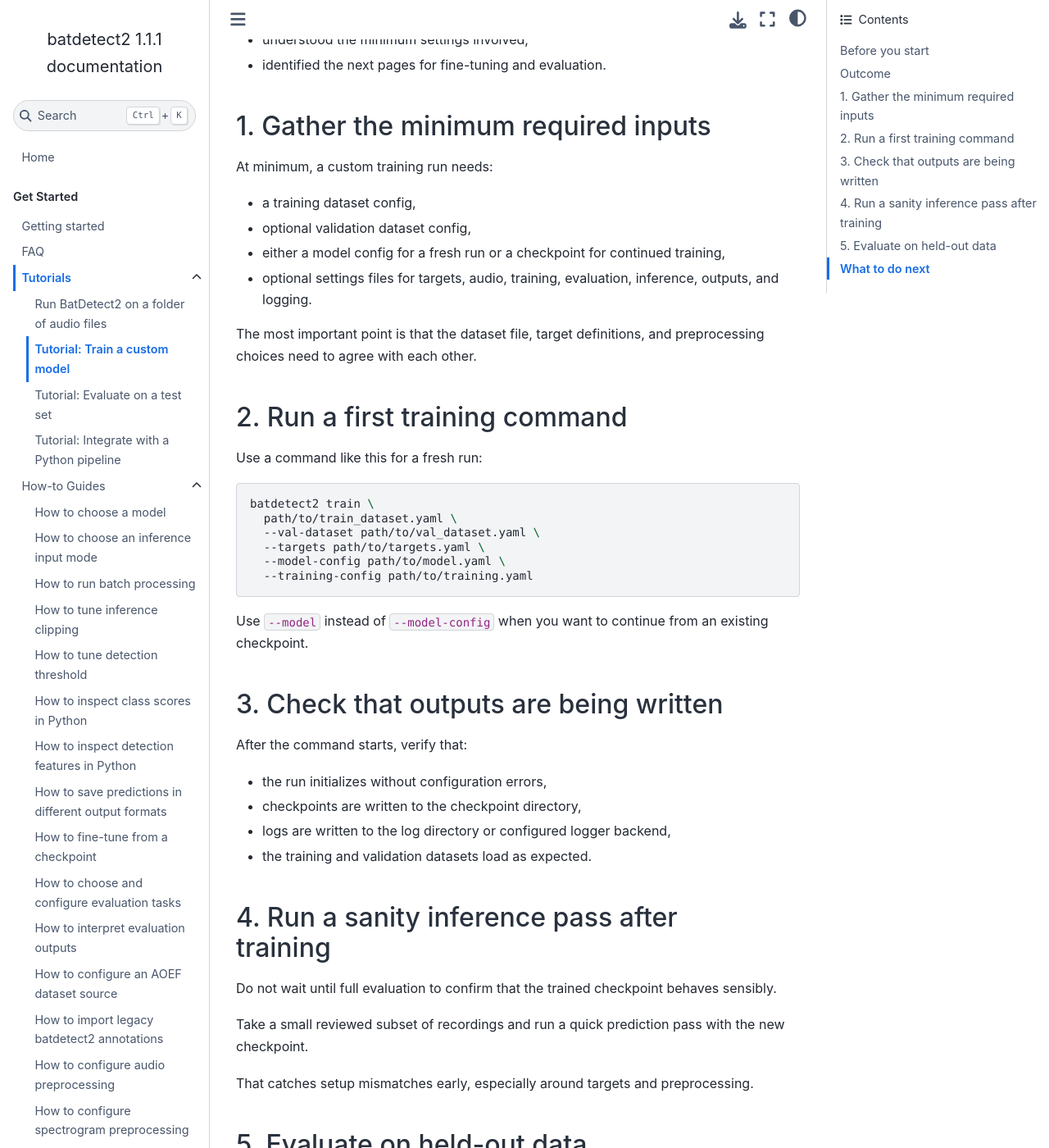
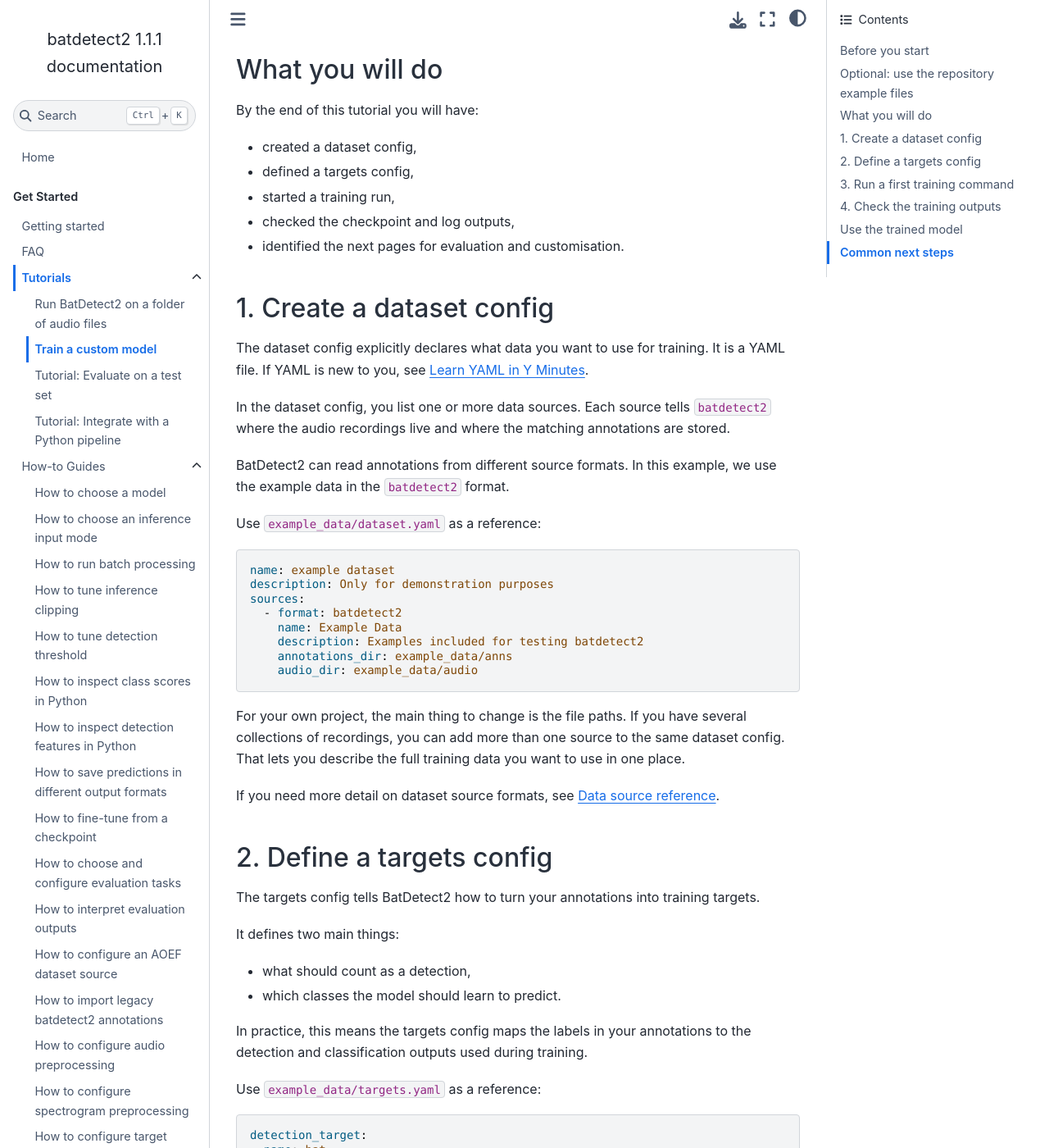
Before and after one commit to macaodha/batdetect2, a Sphinx documentation site: the page built from docs/source/tutorials/train-a-custom-model.md, in a window 1280 px wide and 1400 px high, scrolled down 782 px. Shown: the whole window at 82% size. Built offline with Sphinx 7.4.7 and the Sphinx Book theme 1.1.4, drawn with Linux system fonts in a browser that asks for light colours; some of the changed text lies outside the part shown.

Commit message:
docs: expand training tutorial and config guidance

````diff
--- a/docs/source/reference/configs.rst
+++ b/docs/source/reference/configs.rst
@@ -5,6 +5,9 @@ BatDetect2 uses separate config objects for different workflow surfaces.
 
 Use the dedicated reference pages for each config family:
 
+- model config
+- training config
+- logging config
 - inference config
 - evaluation config
 - outputs config
--- a/docs/source/reference/index.md
+++ b/docs/source/reference/index.md
@@ -10,6 +10,9 @@ details, or Python API entries.
 
 cli/index
 api
+model-config
+training-config
+logging-config
 inference-config
 evaluation-config
 outputs-config
--- /dev/null
+++ b/docs/source/reference/logging-config.md
@@ -0,0 +1,46 @@
+# Logging config reference
+
+`AppLoggingConfig` controls which logger backend BatDetect2 uses for training,
+evaluation, and inference.
+
+Defined in `batdetect2.logging`.
+
+## Top-level fields
+
+- `train`
+  - logger config for training runs.
+- `evaluation`
+  - logger config for evaluation runs.
+- `inference`
+  - logger config for inference runs.
+
+## Built-in logger backends
+
+Current built-in logger backends are:
+
+- `csv`
+- `tensorboard`
+- `mlflow`
+- `dvclive`
+
+## Default behaviour
+
+By default:
+
+- training uses `csv`,
+- evaluation uses `csv`,
+- inference uses `csv`.
+
+With the CSV logger, training writes a `metrics.csv` file in the log folder.
+
+Example files live under `example_data/configs/`, including
+`example_data/configs/logging.yaml`.
+
+## Related pages
+
+- Train command reference:
+  {doc}`cli/train`
+- Evaluate command reference:
+  {doc}`cli/evaluate`
+- Run inference on a folder:
+  {doc}`../tutorials/run-inference-on-folder`
--- /dev/null
+++ b/docs/source/reference/training-config.md
@@ -0,0 +1,50 @@
+# Training config reference
+
+`TrainingConfig` controls the training loop, optimisation, data loading, losses,
+and validation tasks.
+
+Defined in `batdetect2.train.config`.
+
+## Top-level fields
+
+- `train_loader`
+  - training data loading and clipping settings.
+- `val_loader`
+  - validation data loading and clipping settings.
+- `optimizer`
+  - optimiser type and learning rate settings.
+- `scheduler`
+  - learning-rate schedule settings.
+- `loss`
+  - detection, classification, and size loss settings.
+- `trainer`
+  - PyTorch Lightning trainer settings such as `max_epochs`.
+- `labels`
+  - target label generation settings.
+- `validation`
+  - evaluation tasks used during validation.
+- `checkpoints`
+  - checkpoint saving settings.
+
+## What this config controls
+
+Use `TrainingConfig` when you want to change things like:
+
+- batch size,
+- augmentation,
+- optimiser and scheduler settings,
+- number of epochs,
+- validation frequency,
+- checkpoint behaviour.
+
+Example files live under `example_data/configs/`, including
+`example_data/configs/training.yaml`.
+
+## Related pages
+
+- Evaluation config:
+  {doc}`evaluation-config`
+- Train command reference:
+  {doc}`cli/train`
+- Fine-tune from a checkpoint:
+  {doc}`../how_to/fine-tune-from-a-checkpoint`
--- a/docs/source/tutorials/train-a-custom-model.md
+++ b/docs/source/tutorials/train-a-custom-model.md
@@ -1,85 +1,208 @@
-# Tutorial: Train a custom model
+# Train a custom model
 
-This tutorial walks through a first custom training run using your own
-annotations.
+This tutorial walks through a first custom training run using your own annotations.
 
-This tutorial is for advanced users who already have dataset files and want to train a model on their own annotated data.
+Use it when you already have labelled recordings and want to train a model for your own data.
 
 ## Before you start
 
+You need:
+
 - BatDetect2 installed.
-- A training dataset config file.
-- (Optional) A validation dataset config file.
-- A targets config file if you are not using the default target setup.
-- A model config file if you are not training from the built-in defaults.
+- labelled recordings and annotations.
 
 ```{note}
-This is not the first page to start with if you only want to run the existing model on recordings.
+This is not the first page to start with if you only want to run the existing
+model on recordings.
 Use {doc}`run-inference-on-folder` for that.
 ```
 
-## Outcome
+## Optional: use the repository example files
+
+If you want to follow the steps with the same files shown here, clone the repository and move into it:
+
+```bash
+git clone https://github.com/macaodha/batdetect2.git
+cd batdetect2
+```
+
+## What you will do
 
 By the end of this tutorial you will have:
 
+- created a dataset config,
+- defined a targets config,
 - started a training run,
-- written checkpoints and logs,
-- understood the minimum settings involved,
-- identified the next pages for fine-tuning and evaluation.
+- checked the checkpoint and log outputs,
+- identified the next pages for evaluation and customisation.
 
-## 1. Gather the minimum required inputs
+## 1. Create a dataset config
 
-At minimum, a custom training run needs:
+The dataset config explicitly declares what data you want to use for training.
+It is a YAML file.
+If YAML is new to you, see [Learn YAML in Y Minutes](https://learnxinyminutes.com/yaml/).
 
-- a training dataset config,
-- optional validation dataset config,
-- either a model config for a fresh run or a checkpoint for continued training,
-- optional settings files for targets, audio, training, evaluation, inference, outputs, and logging.
+In the dataset config, you list one or more data sources.
+Each source tells `batdetect2` where the audio recordings live and where the matching annotations are stored.
 
-The most important point is that the dataset file, target definitions, and preprocessing choices need to agree with each other.
+BatDetect2 can read annotations from different source formats.
+In this example, we use the example data in the `batdetect2` format.
 
-## 2. Run a first training command
+Use `example_data/dataset.yaml` as a reference:
 
-Use a command like this for a fresh run:
+```yaml
+name: example dataset
+description: Only for demonstration purposes
+sources:
+  - format: batdetect2
+    name: Example Data
+    description: Examples included for testing batdetect2
+    annotations_dir: example_data/anns
+    audio_dir: example_data/audio
+```
+
+For your own project, the main thing to change is the file paths.
+If you have several collections of recordings, you can add more than one source to the same dataset config.
+That lets you describe the full training data you want to use in one place.
+
+If you need more detail on dataset source formats, see {doc}`../reference/data-sources`.
+
+## 2. Define a targets config
+
+The targets config tells BatDetect2 how to turn your annotations into training targets.
+
+It defines two main things:
+
+- what should count as a detection,
+- which classes the model should learn to predict.
+
+In practice, this means the targets config maps the labels in your annotations to the detection and classification outputs used during training.
+
+Use `example_data/targets.yaml` as a reference:
+
+```yaml
+detection_target:
+  name: bat
+  match_if:
+    name: all_of
+    conditions:
+      - name: has_tag
+        tag: { key: event, value: Echolocation }
+      - name: not
+        condition:
+          name: has_tag
+          tag: { key: class, value: Unknown }
+  assign_tags:
+    - key: class
+      value: Bat
+
+classification_targets:
+  - name: myomys
+    tags:
+      - key: class
+        value: Myotis mystacinus
+  - name: pippip
+    tags:
+      - key: class
+        value: Pipistrellus pipistrellus
+```
+
+For your own project, update the matching rules and class definitions so they fit your labels.
+
+In this example:
+
+- `detection_target` says that echolocation calls should be treated as detections,
+- `classification_targets` define the classes the model should predict,
+
+It is worth taking a bit of time over this file, because your targets config decides what the model is actually being asked to learn.
+
+If you need help with that, see {doc}`../how_to/configure-target-definitions` and {doc}`../reference/targets-config-workflow`.
+
+## 3. Run a first training command
+
+For a first run, keep the command simple:
 
 ```bash
 batdetect2 train \
   path/to/train_dataset.yaml \
   --val-dataset path/to/val_dataset.yaml \
-  --targets path/to/targets.yaml \
-  --model-config path/to/model.yaml \
-  --training-config path/to/training.yaml
+  --targets path/to/targets.yaml
 ```
 
-Use `--model` instead of `--model-config` when you want to continue from an existing checkpoint.
+If you are using the repository example files, run:
 
-## 3. Check that outputs are being written
+```bash
+batdetect2 train \
+  example_data/dataset.yaml \
+  --val-dataset example_data/dataset.yaml \
+  --targets example_data/targets.yaml
+```
 
-After the command starts, verify that:
+This uses the same dataset for training and validation only to keep the example simple.
+For real training runs, you usually want separate training and validation datasets.
 
-- the run initializes without configuration errors,
-- checkpoints are written to the checkpoint directory,
-- logs are written to the log directory or configured logger backend,
-- the training and validation datasets load as expected.
+This uses the built-in default model and training settings.
+If you want to change the model architecture later, see {doc}`../reference/model-config`.
+If you want to change optimiser settings, batch size, epochs, or checkpoint behaviour, see {doc}`../reference/training-config`.
 
-## 4. Run a sanity inference pass after training
+## 4. Check the training outputs
 
-Do not wait until full evaluation to confirm that the trained checkpoint behaves sensibly.
+After the run starts, `batdetect2` should write checkpoints and logs.
 
-Take a small reviewed subset of recordings and run a quick prediction pass with the new checkpoint.
+By default, training logs are written with the CSV logger.
+That means you should see a log folder with a `metrics.csv` file.
 
-That catches setup mismatches early, especially around targets and preprocessing.
+A typical layout looks like this:
 
-## 5. Evaluate on held-out data
+```text
+outputs/
+  checkpoints/
+    epoch=19-step=20.ckpt
+  logs/
+    version_0/
+      metrics.csv
+      hparams.yaml
+    training_artifacts/
+      train_dataset.yaml
+      val_dataset.yaml
+      targets.yaml
+      train_class_summary.csv
+      val_class_summary.csv
+```
 
-Once the checkpoint looks sensible on a small sanity subset, run the formal evaluation workflow on a held-out test set.
+The checkpoint is the trained model you can use later for inference, evaluation, or sharing with someone else.
 
-That is where you should compare models, thresholds, and task-level performance metrics.
+The files in `training_artifacts/` record which datasets and targets were used for the run.
+The `hparams.yaml` file records the full training setup, including the configs used for the model, training, and other parts of the run.
 
-## What to do next
+The `metrics.csv` file stores one row per validation epoch.
+It includes training losses as well as validation losses and metrics such as:
+
+```csv
+classification/mean_average_precision,detection/average_precision,epoch,total_loss/val
+0.10041624307632446,0.3697187900543213,0,4070.3515625
+0.11328697204589844,0.346899151802063,1,3941.6455078125
+0.1388484090566635,0.36171725392341614,2,3776.323974609375
+```
+
+You may also see class-specific metrics in extra columns.
+
+The more detailed metrics are computed from the validation set.
+If you do not provide `--val-dataset`, those validation metrics will not appear.
+
+Other logger backends are also supported, including TensorBoard, MLflow, and DVCLive.
+See {doc}`../reference/logging-config` if you want to change that.
+
+## Use the trained model
+
+You can now use the trained checkpoint in BatDetect2, or share it with someone else to use in their own runs.
+If you want to load it for inference or evaluation, see {doc}`../how_to/choose-a-model`.
+
+## Common next steps
 
 - Evaluate the trained checkpoint: {doc}`evaluate-on-a-test-set`
 - Fine-tune from a checkpoint: {doc}`../how_to/fine-tune-from-a-checkpoint`
-- Configure targets: {doc}`../how_to/configure-target-definitions`
-- Configure preprocessing: {doc}`../how_to/configure-audio-preprocessing`
+- Configure targets in more detail: {doc}`../how_to/configure-target-definitions`
+- Configure audio preprocessing: {doc}`../how_to/configure-audio-preprocessing`
+- Configure spectrogram preprocessing: {doc}`../how_to/configure-spectrogram-preprocessing`
 - Check full train options: {doc}`../reference/cli/train`
````
Also changed, not shown: docs/source/reference/model-config.md (added, +37 -0 lines), docs/source/tutorials/index.md (+7 -5 lines), 2 other files.
